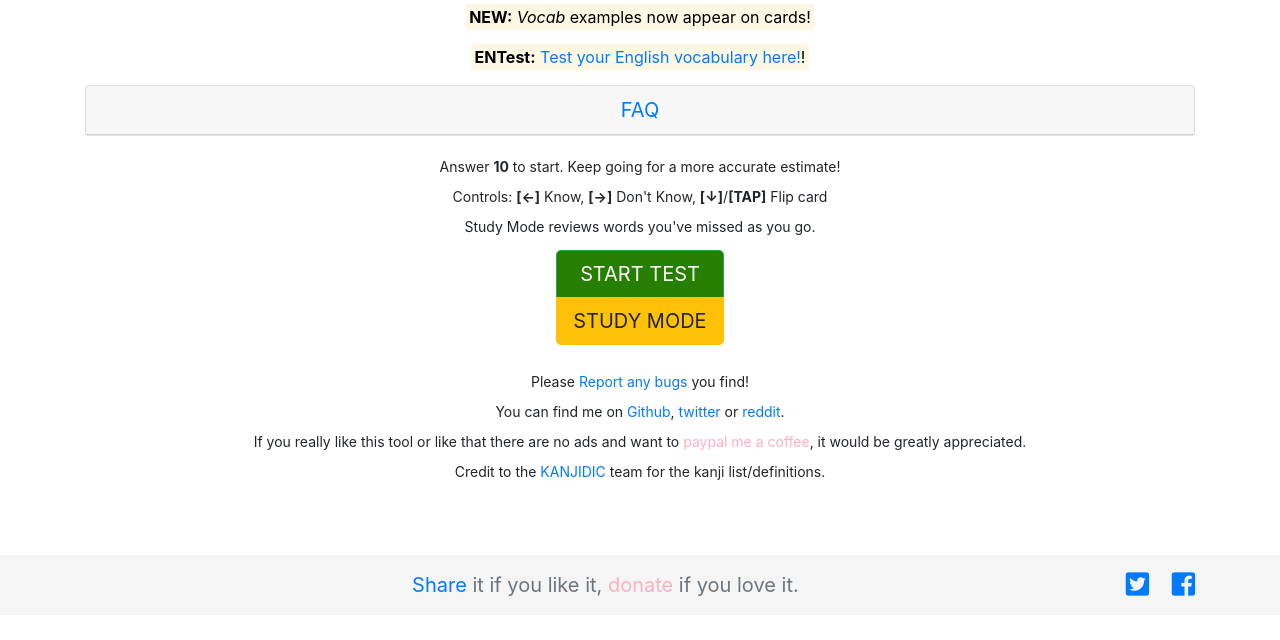
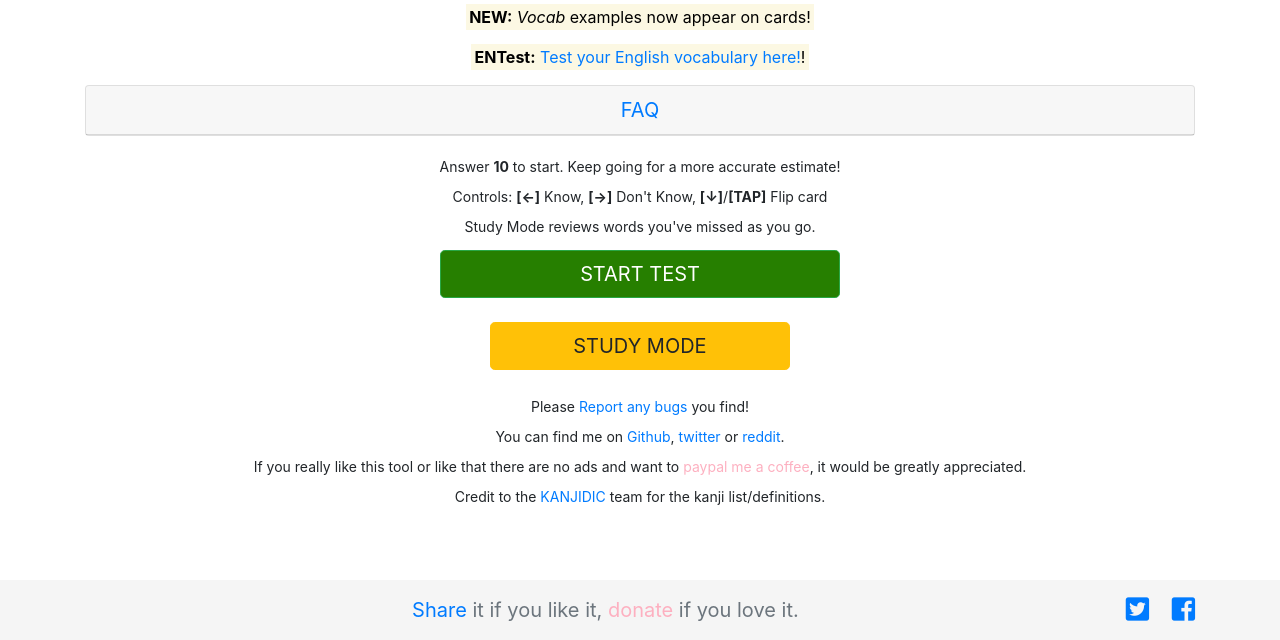
Before and after one commit to Ambiwlans/JiKen, a Flask app: page / in a window 1280 px wide. Shown: the part 597-1237 px from the top of the page. Before the commit the page ends 1193 px from the top, so only its background shows below. Run offline with Flask 2, Linux system fonts and the light colour scheme; some libraries are stand-ins or nearby versions.

Commit message:
minor - rearrange FP buttons

```diff
--- a/app/static/css/main_1.css
+++ b/app/static/css/main_1.css
@@ -285,6 +285,16 @@ body {
 /* General Styling
 -------------------------------------------------- */
 
+#start_test {
+    width: 20em;
+    max-width: 90%;
+}
+
+#start_study{
+    width: 15em;
+    max-width: 90%;
+}
+
 .explanation, .outro {
      font-size: 14px;
      line-height: 1;
--- a/app/templates/home.html
+++ b/app/templates/home.html
@@ -42,10 +42,9 @@
 
 		<!-- Button Block -->
 		<p>
-        <div class="btn-group-vertical">
     		<a id="start_test" class="btn btn-success btn-lg" role="btn" href="/test?s=0">START TEST</a>
+    		<br><br>
     		<a id="start_study" class="btn btn-warning btn-lg" role="btn" href="/test?s=1">STUDY MODE</a>
-        </div>
 		</p>
 
 		<!-- Outro -->
```
